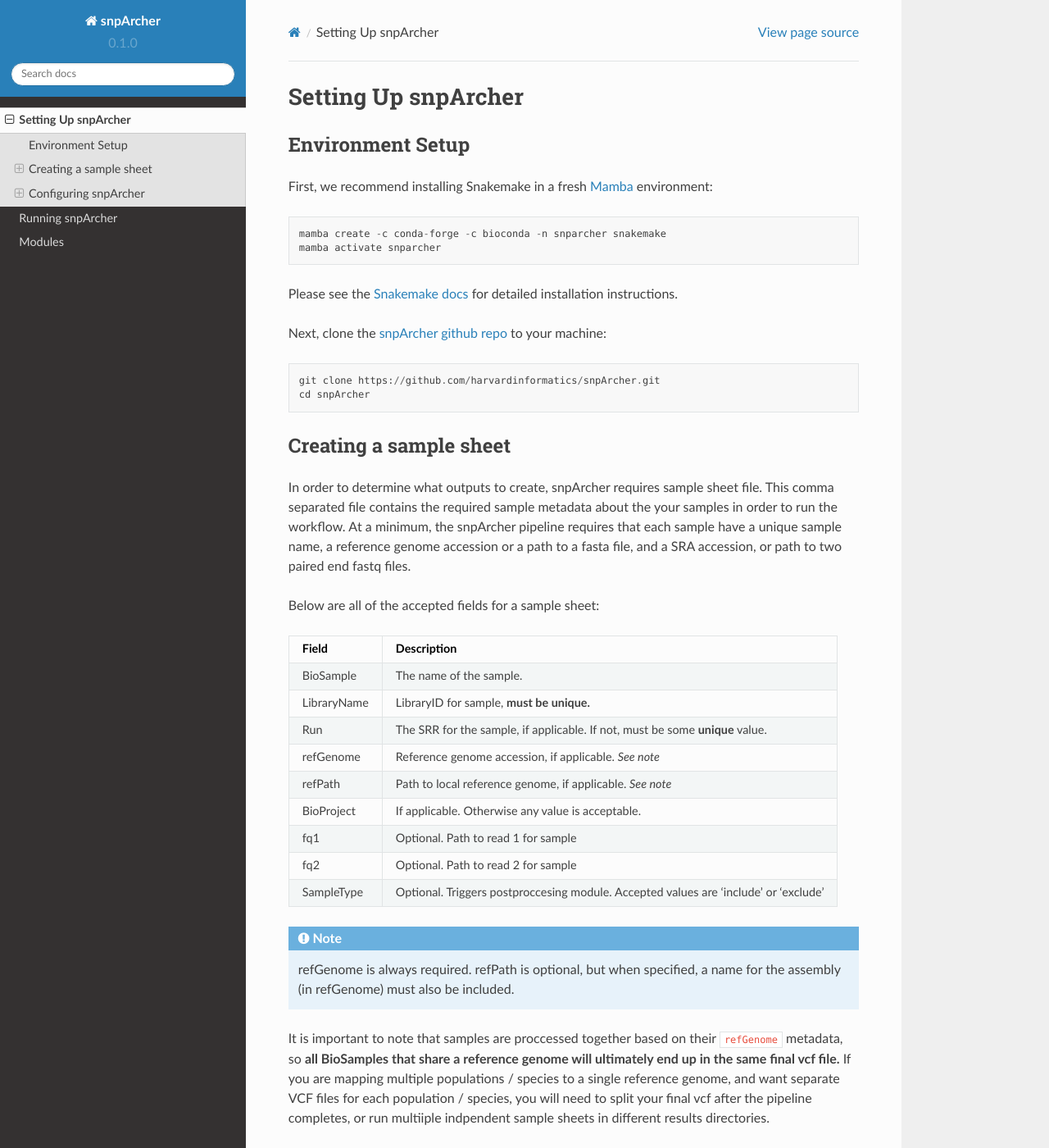
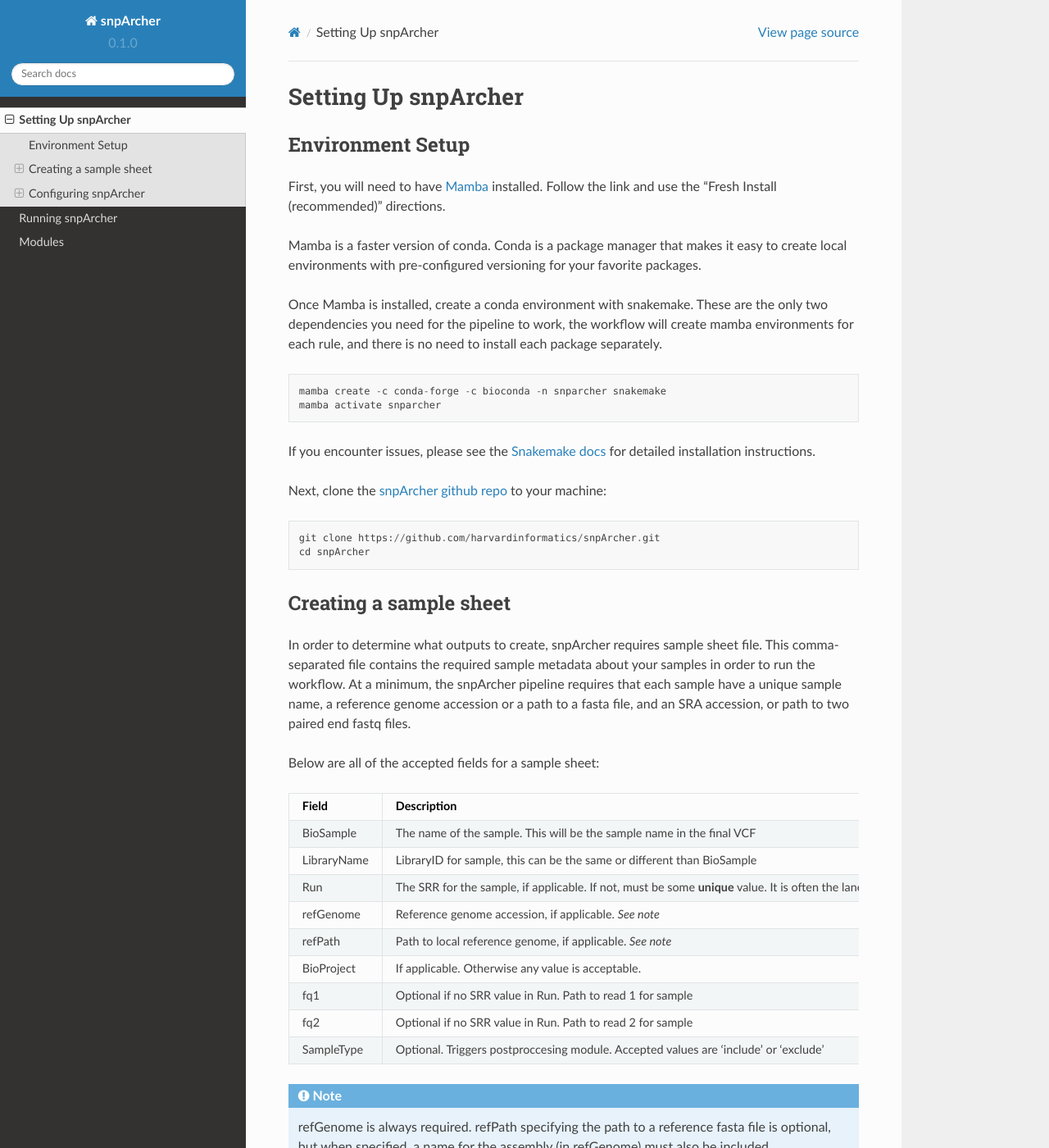
Before and after one commit to harvardinformatics/snpArcher, a Sphinx documentation site: the page built from docs/setup.md, in a window 1280 px wide and 1400 px high. Shown: the whole window at 82% size. Built offline with Sphinx 7.4.7 and the Read the Docs theme 2.0.0, drawn with Linux system fonts in a browser that asks for light colours; some of the changed text lies outside the part shown.

Commit message:
Update setup.md
I suggest someone reviews my suggested changes to the table

````diff
--- a/docs/setup.md
+++ b/docs/setup.md
@@ -1,11 +1,16 @@
 # Setting Up snpArcher
 ## Environment Setup
-First, we recommend installing Snakemake in a fresh [Mamba](https://github.com/mamba-org/mamba) environment:
+First, you will need to have [Mamba](https://mamba.readthedocs.io/en/latest/mamba-installation.html#mamba-install) installed. Follow the link and use the "Fresh Install (recommended)" directions.
+
+Mamba is a faster version of conda. Conda is a package manager that makes it easy to create local environments with pre-configured versioning for your favorite packages.
+
+Once Mamba is installed, create a conda environment with snakemake. These are the only two dependencies you need for the pipeline to work, the workflow will create mamba environments for each rule, and there is no need to install each package separately.
+
 ```
 mamba create -c conda-forge -c bioconda -n snparcher snakemake
 mamba activate snparcher
 ```
-Please see the [Snakemake docs](https://snakemake.readthedocs.io/en/stable/getting_started/installation.html) for detailed installation instructions.
+If you encounter issues, please see the [Snakemake docs](https://snakemake.readthedocs.io/en/stable/getting_started/installation.html) for detailed installation instructions.
 
 Next, clone the [snpArcher github repo](https://github.com/harvardinformatics/snpArcher) to your machine:
 ```
@@ -14,23 +19,23 @@ cd snpArcher
 ```
 
 ## Creating a sample sheet
-In order to determine what outputs to create, snpArcher requires sample sheet file. This comma separated file contains the required sample metadata about the your samples in order to run the workflow. At a minimum, the snpArcher pipeline requires that each sample have a unique sample name, a reference genome accession or a path to a fasta file, and a SRA accession, or path to two paired end fastq files.
+In order to determine what outputs to create, snpArcher requires sample sheet file. This comma-separated file contains the required sample metadata about your samples in order to run the workflow. At a minimum, the snpArcher pipeline requires that each sample have a unique sample name, a reference genome accession or a path to a fasta file, and an SRA accession, or path to two paired end fastq files.
 
 Below are all of the accepted fields for a sample sheet:
 | Field | Description |
 | ---- | -------------|
-| BioSample | The name of the sample. |
-| LibraryName | LibraryID for sample, **must be unique.** |
-| Run | The SRR for the sample, if applicable. If not, must be some **unique** value. |
+| BioSample | The name of the sample. This will be the sample name in the final VCF |
+| LibraryName | LibraryID for sample, this can be the same or different than BioSample |
+| Run | The SRR for the sample, if applicable. If not, must be some **unique** value. It is often the lane number if samples are sequenced on multiple lanes. |
 | refGenome | Reference genome accession, if applicable. *See note* |
 | refPath | Path to local reference genome, if applicable. *See note* |
 | BioProject | If applicable. Otherwise any value is acceptable. |
-| fq1 | Optional. Path to read 1 for sample |
-| fq2 | Optional. Path to read 2 for sample |
+| fq1 | Optional if no SRR value in Run. Path to read 1 for sample |
+| fq2 | Optional if no SRR value in Run. Path to read 2 for sample |
 | SampleType | Optional. Triggers postproccesing module. Accepted values are 'include' or 'exclude' |
 
 ```{note}
-refGenome is always required. refPath is optional, but when specified, a name for the assembly (in refGenome) must also be included.
+refGenome is always required. refPath specifying the path to a reference fasta file is optional, but when specified, a name for the assembly (in refGenome) must also be included.
 ```
 
 It is important to note that samples are proccessed together based on their `refGenome` metadata, so **all BioSamples that share a reference genome will ultimately end up in the same final vcf file.** If you are mapping multiple populations / species to a single reference genome, and want separate VCF files for each population / species, you will need to split your final vcf after the pipeline completes, or run multiiple indpendent sample sheets in different results directories.
````
